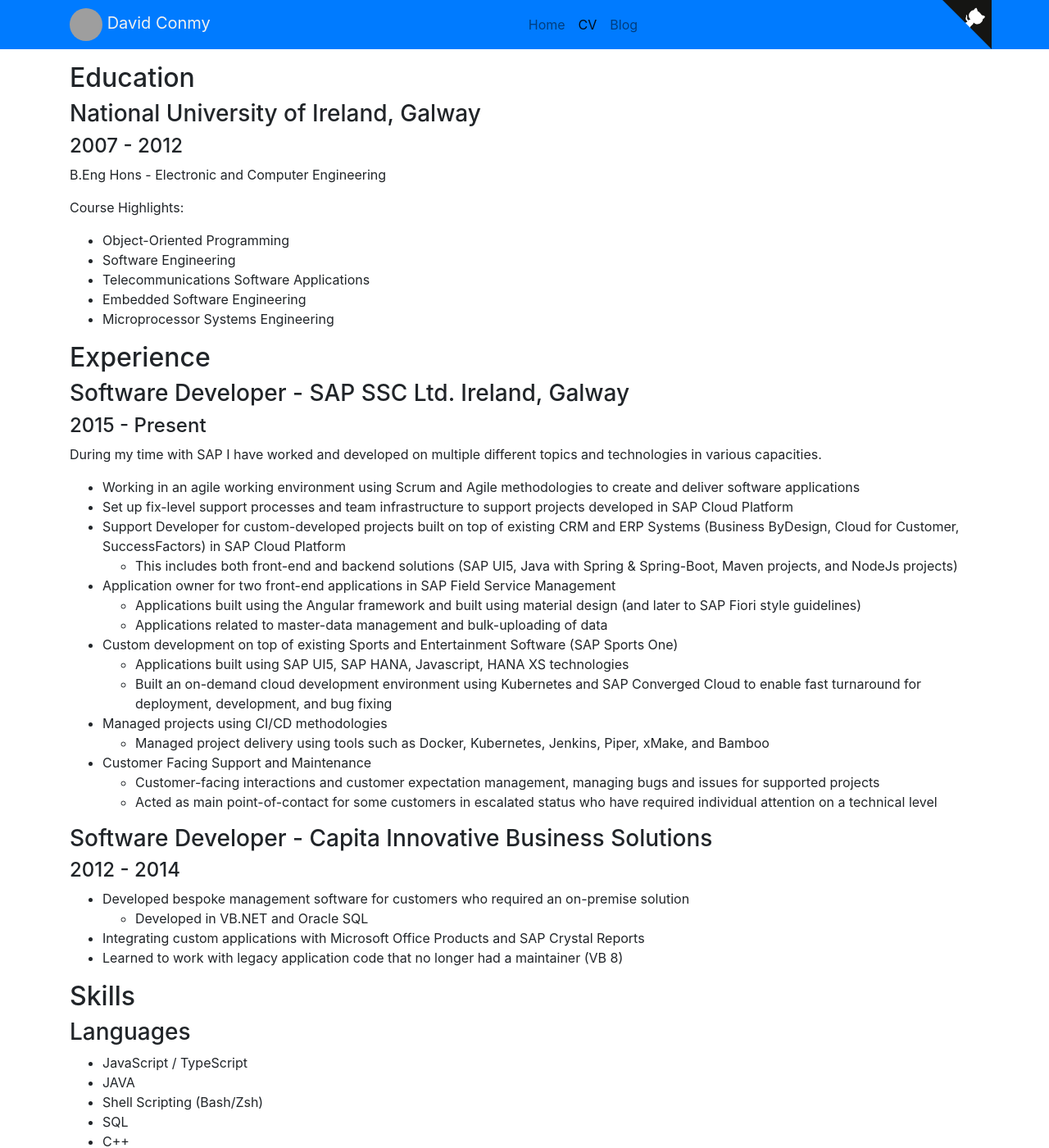
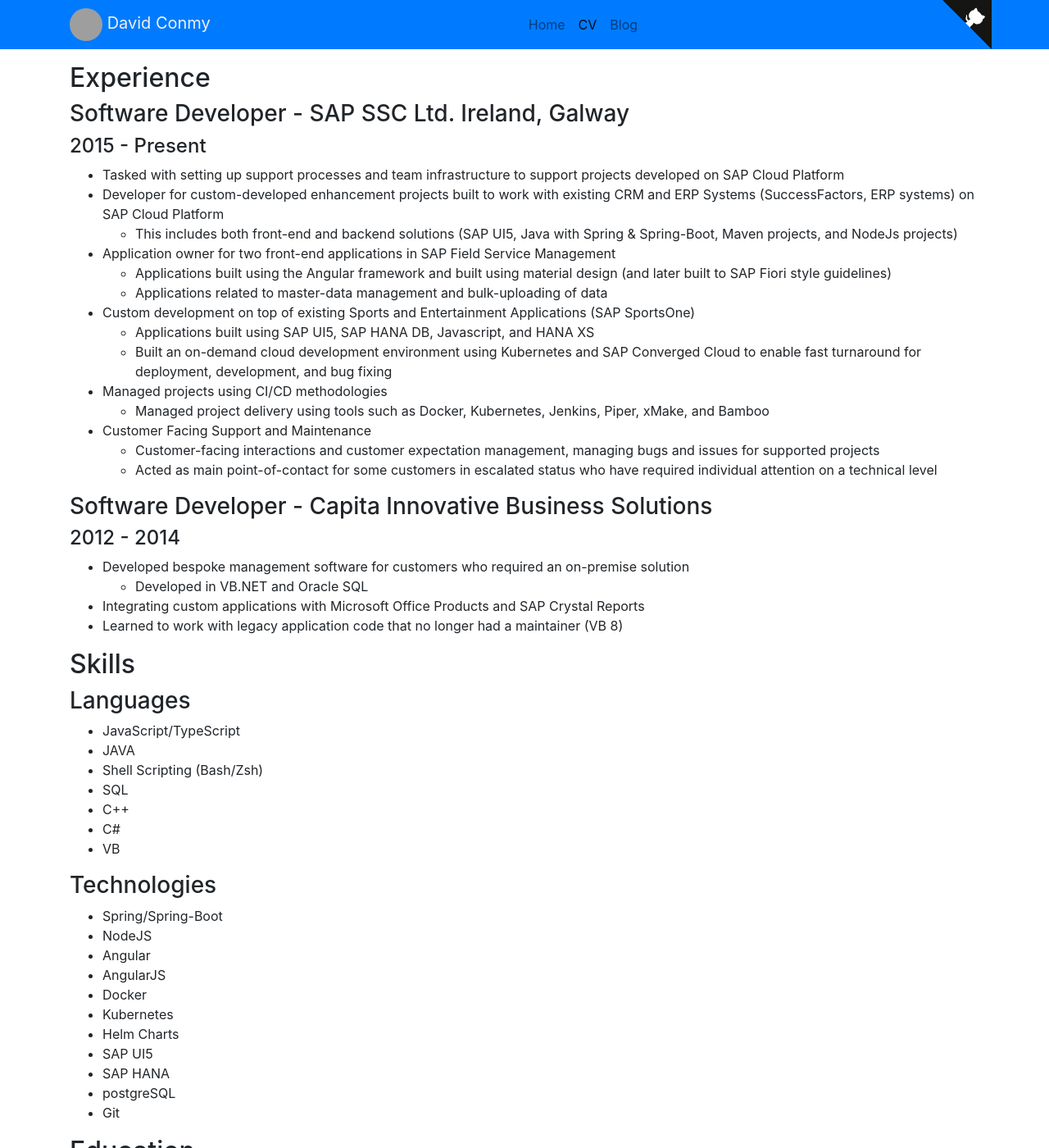
Before and after one commit to Conmy/Conmy.github.io, a Jekyll site: the page built from _pages/resume.html, in a window 1280 px wide and 1400 px high. Shown: the whole window at 82% size. Built offline with Jekyll 4.4.1, drawn with Linux system fonts in a browser that asks for light colours; some of the changed text lies outside the part shown; grey boxes are pictures that could not be loaded.

Commit message:
Update CV

```diff
--- a/_includes/resume.md
+++ b/_includes/resume.md
@@ -1,34 +1,17 @@
-Education
----
-
-### National University of Ireland, Galway
-#### 2007 - 2012
-B.Eng Hons - Electronic and Computer Engineering
-
-Course Highlights:
-- Object-Oriented Programming
-- Software Engineering
-- Telecommunications Software Applications
-- Embedded Software Engineering
-- Microprocessor Systems Engineering
-
 Experience
 ---
 
 ### Software Developer - SAP SSC Ltd. Ireland, Galway
 #### 2015 - Present
 
-During my time with SAP I have worked and developed on multiple different topics and technologies in various capacities.
-
-- Working in an agile working environment using Scrum and Agile methodologies to create and deliver software applications
-- Set up fix-level support processes and team infrastructure to support projects developed in SAP Cloud Platform
-- Support Developer for custom-developed projects built on top of existing CRM and ERP Systems (Business ByDesign, Cloud for Customer, SuccessFactors) in SAP Cloud Platform
+- Tasked with setting up support processes and team infrastructure to support projects developed on SAP Cloud Platform
+- Developer for custom-developed enhancement projects built to work with existing CRM and ERP Systems (SuccessFactors, ERP systems) on SAP Cloud Platform
     - This includes both front-end and backend solutions (SAP UI5, Java with Spring & Spring-Boot, Maven projects, and NodeJs projects)
 - Application owner for two front-end applications in SAP Field Service Management
-    - Applications built using the Angular framework and built using material design (and later to SAP Fiori style guidelines)
+    - Applications built using the Angular framework and built using material design (and later built to SAP Fiori style guidelines)
     - Applications related to master-data management and bulk-uploading of data
-- Custom development on top of existing Sports and Entertainment Software (SAP Sports One)
-    - Applications built using SAP UI5, SAP HANA, Javascript, HANA XS technologies
+- Custom development on top of existing Sports and Entertainment Applications (SAP SportsOne)
+    - Applications built using SAP UI5, SAP HANA DB, Javascript, and HANA XS
     - Built an on-demand cloud development environment using Kubernetes and SAP Converged Cloud to enable fast turnaround for deployment, development, and bug fixing
 - Managed projects using CI/CD methodologies
     - Managed project delivery using tools such as Docker, Kubernetes, Jenkins, Piper, xMake, and Bamboo
@@ -48,7 +31,7 @@
 
 ### Languages
 
-- JavaScript / TypeScript
+- JavaScript/TypeScript
 - JAVA
 - Shell Scripting (Bash/Zsh)
 - SQL
```
Also changed, not shown: other parts of _includes/resume.md (+14 -0 lines).
